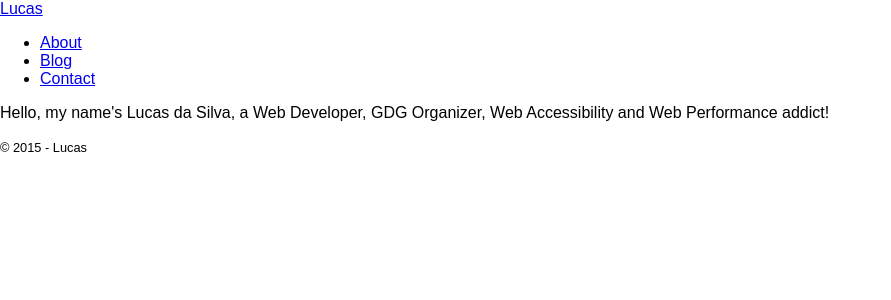
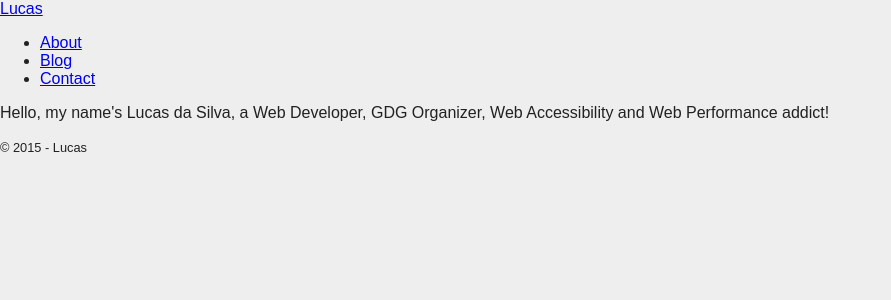
Before and after one commit to AgtLucas/the-legacy, a Jekyll site: the page built from index.html, in a window 1280 px wide. Shown: the top 300 px of the page, without its empty margins (0-891 px from the left). Built offline with Jekyll 4.4.1, drawn with Linux system fonts in a browser that asks for light colours.

Commit message:
Update colors

```diff
--- /dev/null
+++ b/src/_sass/_base.scss
@@ -0,0 +1,4 @@
+body {
+  background: $aww;
+  color: $ablack;
+}
--- a/src/_sass/_colors.scss
+++ b/src/_sass/_colors.scss
@@ -1,4 +1,6 @@
 // Color
 
+$aw: #ECEFF1;
+$aww: #EEEEEE;
 $ablack: #212121;
 $adark: #263238;
--- a/src/_sass/main.scss
+++ b/src/_sass/main.scss
@@ -4,4 +4,5 @@
 @import 'grid-settings';
 @import 'neat';
 
+@import 'colors';
 @import 'base';
```
Also changed, not shown: css/main.css (+1 -1 lines).
